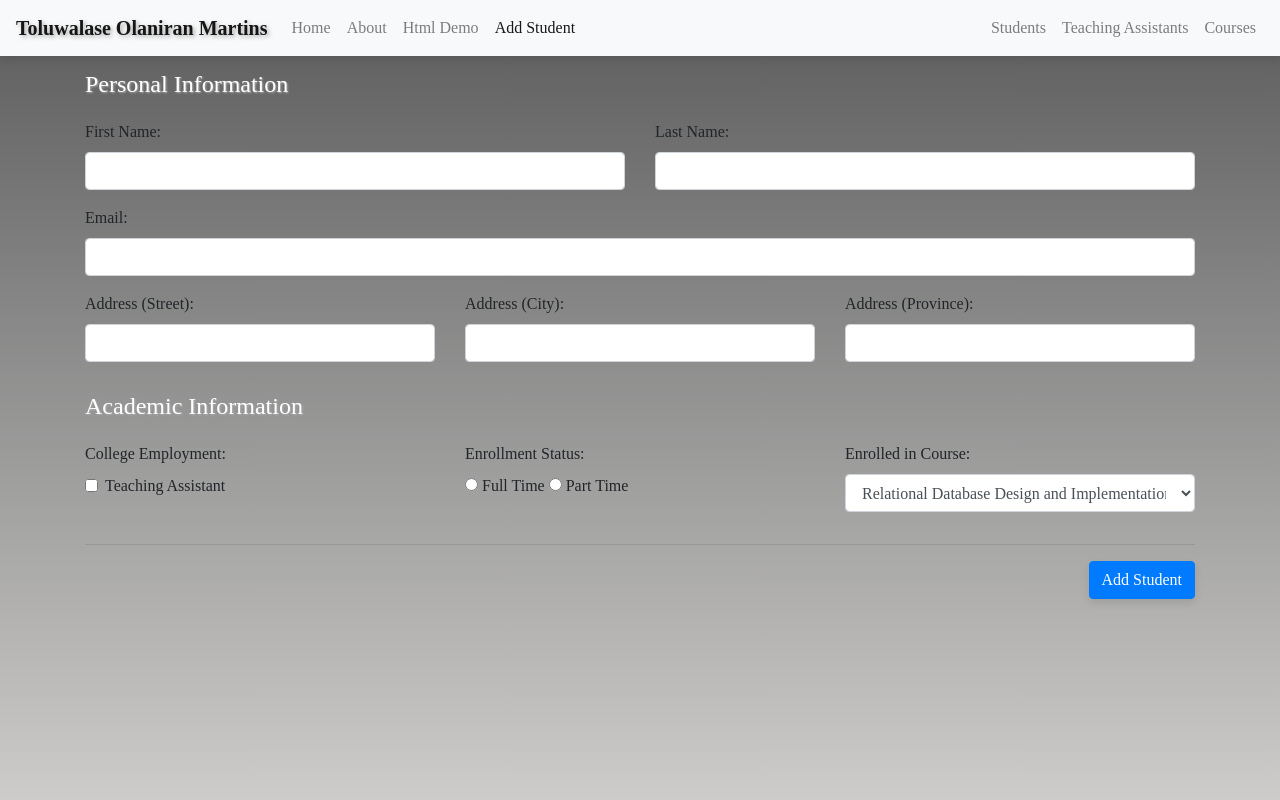
After one commit to ToluwalaseOlaniran/Web700-app, a Node server app: page /students/add in a window 1280 px wide. The commit adds this page. Run offline with Node 20, Linux system fonts and the light colour scheme.

Commit message:
Assignment 4

```diff
--- /dev/null
+++ b/Public/CSS/theme.css
@@ -0,0 +1,81 @@
+/* Importing Google Fonts */
+@import url('https://fonts.googleapis.com/css2?family=Roboto:wght@400;700&display=swap');
+
+/* Navbar styling */
+.navbar {
+  background-color: #bbbdbd;
+  box-shadow: 0 4px 8px rgba(0, 0, 0, 0.1);
+}
+
+.navbar-brand {
+  color: #788687;
+  text-shadow: 2px 2px 4px #aaa;
+  font-weight: bold;
+}
+
+.nav-link {
+  color: #877978;
+}
+
+.nav-link:hover {
+  color: #7a7877;
+}
+
+/* Styling the body and html for a full-page gradient background */
+body, html {
+  background: #838080; /* fallback color */
+  background: linear-gradient(to bottom, #5b5b5b, #cdcccb);
+  background-repeat: no-repeat;
+  background-size: cover;
+  width: 100%;
+  height: 100%;
+  font-family: 'Baskervvillee SC', 'PT serif';
+  overflow: auto;
+}
+
+/* Button styling */
+.btn-primary {
+  background-color: #007bff;
+  border-color: #007bff;
+  box-shadow: 0 4px 8px rgba(0, 0, 0, 0.1);
+}
+
+.btn-primary:hover {
+  background-color: #0056b3;
+  border-color: #004085;
+}
+
+/* Table row styling for odd rows */
+table tbody tr:nth-child(odd) {
+  background-color: #f2f2f2;
+}
+
+/* Heading elements styling */
+h1, h2, h3, h4, h5, h6 {
+  font-family: 'Baskerville SC', 'PT serif';
+  color: #ffffff;
+  text-shadow: 1px 1px 2px #000000;
+}
+
+caption {
+  color: #ffffff;
+  font-weight: bold;
+}
+
+/* Anchor elements styling */
+a {
+  color: #ffffff;
+}
+
+a:hover {
+  color: #232323;
+}
+
+/* Fieldset legends styling */
+legend {
+  padding-top: 10px;
+  padding-bottom: 10px;
+  font-family: 'Baskervvillee SC', 'PT serif';
+  color: #ffffff;
+  text-shadow: 1px 1px 2px #aaa;
+}
--- a/server.js
+++ b/server.js
@@ -14,6 +14,10 @@ var express = require("express");
 var app = express();
 var path = require("path");
 var collegeData = require("./modules/collegeData");
+
+app.set('views', __dirname + '/views');
+app.use(express.static(__dirname + '/public'));
+app.use(express.urlencoded({ extended: true }));
 
 app.get("/students", (req, res) => {
     if (req.query.course) {
@@ -67,6 +71,18 @@ app.get("/htmlDemo", (req, res) => {
     res.sendFile(path.join(__dirname, "/views/htmlDemo.html"));
 });
 
+app.get("/students/add", (req, res) => {
+    res.sendFile(path.join(__dirname, "/views/addStudent.html"));
+});
+
+app.post("/students/add", (req, res) => {
+    collegeData.addStudent(req.body).then(() => {
+        res.redirect("/students");
+    }).catch((err) => {
+        res.json({ message: "Error adding student: " + err });
+    });
+});
+
 app.use((req, res) => {
     res.status(404).send("Oops, looks like you are lost.");
 });
--- a/views/about.html
+++ b/views/about.html
@@ -4,6 +4,7 @@
 		<title>WEB700</title>
 		<meta charset="UTF-8" />
 		<link rel="stylesheet" href="https://stackpath.bootstrapcdn.com/bootstrap/4.3.1/css/bootstrap.min.css" integrity="sha384-ggOyR0iXCbMQv3Xipma34MD+dH/1fQ784/j6cY/iJTQUOhcWr7x9JvoRxT2MZw1T" crossorigin="anonymous">
+		<link rel="stylesheet" href="/css/theme.css">
 	</head>
 
 	<body>
@@ -18,6 +19,7 @@
 					<li class="nav-item"><a class="nav-link" href="/">Home</a></li>
 					<li class="nav-item active"><a class="nav-link" href="/about">About</a></li>
 					<li class="nav-item"><a class="nav-link" href="/htmlDemo">Html Demo</a></li>
+					<li class="nav-item"><a class="nav-link" href="/students/add">Add Student</a></li>
 				</ul>
 				<ul class="navbar-nav ml-auto">
 					<li class="nav-item"><a class="nav-link" href="/students">Students</a></li>
--- /dev/null
+++ b/views/addStudent.html
@@ -0,0 +1,132 @@
+<!DOCTYPE html>
+<html>
+<head>
+    <title>WEB700</title>
+    <meta charset="UTF-8" />
+    <link rel="stylesheet" href="https://stackpath.bootstrapcdn.com/bootstrap/4.3.1/css/bootstrap.min.css" integrity="sha384-ggOyR0iXCbMQv3Xipma34MD+dH/1fQ784/j6cY/iJTQUOhcWr7x9JvoRxT2MZw1T" crossorigin="anonymous">
+    <link rel="stylesheet" href="/css/theme.css">
+</head>
+
+<body>
+    <nav class="navbar navbar-expand-lg navbar-light bg-light">
+        <a class="navbar-brand" href="#">Toluwalase Olaniran Martins</a>
+        <button class="navbar-toggler" type="button" data-toggle="collapse" data-target="#navbarSupportedContent" aria-controls="navbarSupportedContent" aria-expanded="false" aria-label="Toggle navigation">
+            <span class="navbar-toggler-icon"></span>
+        </button>
+
+        <div class="collapse navbar-collapse" id="navbarSupportedContent">
+            <ul class="navbar-nav mr-auto">
+                <li class="nav-item"><a class="nav-link" href="/">Home</a></li>
+                <li class="nav-item"><a class="nav-link" href="/about">About</a></li>
+                <li class="nav-item"><a class="nav-link" href="/htmlDemo">Html Demo</a></li>
+                <li class="nav-item active"><a class="nav-link" href="/students/add">Add Student</a></li>
+            </ul>
+            <ul class="navbar-nav ml-auto">
+                <li class="nav-item"><a class="nav-link" href="/students">Students</a></li>
+                <li class="nav-item"><a class="nav-link" href="/tas">Teaching Assistants</a></li>
+                <li class="nav-item"><a class="nav-link" href="/courses">Courses</a></li>
+            </ul>
+        </div>
+    </nav>
+
+    <div class="container">
+        <div class="row">
+            <main class="col-md-12">
+                <form method ="post" action="/students/add">
+                    <fieldset>
+                        <legend>Personal Information</legend>
+                        <div class="row">
+                            <div class="col-md-6">
+                            <div class="form-group">
+                                <label>First Name:</label>
+                                <input class="form-control" name="firstName" type="text" />
+                            </div>
+                            </div>
+                            <div class="col-md-6">
+                                <div class="form-group">
+                                    <label >Last Name:</label>
+                                    <input class="form-control" name="lastName" type="text"  />
+                                </div>
+                            </div>
+                        </div>
+                        <div class="row">
+                            <div class="col-md-12">
+                                <div class="form-group">
+                                    <label >Email:</label>
+                                    <input class="form-control" name="email" type="email" />
+                                </div>
+                            </div>
+                        </div>
+                        <div class="row">
+                            <div class="col-md-4">
+                                <div class="form-group">
+                                    <label>Address (Street):</label>
+                                    <input class="form-control" name="Street" type="text" />
+                                </div>
+                            </div>
+                            <div class="col-md-4">
+                                <div class="form-group">
+                                    <label>Address (City):</label>
+                                    <input class="form-control" name="City" type="text" />
+                                </div>
+                            </div>
+                            <div class="col-md-4">
+                                <div class="form-group">
+                                    <label>Address (Province):</label>
+                                    <input class="form-control" name="Province" type="text" />
+                                </div>
+                            </div>
+                        </div>
+                    </fieldset>
+                    <fieldset>
+                        <legend>Academic Information</legend>
+                        <div class="row">
+                            <div class="col-md-4">
+                                <label>College Employment:</label><br />
+                                <div class="form-check">
+                                    <input class="form-check-input" name="TA" type="checkbox" id="TA">
+                                    <label class="form-check-label" for="TA">
+                                        Teaching Assistant
+                                    </label>
+                                </div>
+                                <br />
+                            </div>
+                            <div class="col-md-4">
+                                <div class="form-group">
+                                    <label>Enrollment Status:</label><br />
+                                    <label  class="checkbox-inline">
+                                        <input name="status" type="radio" value="Full Time" /> Full Time
+                                    </label>
+                                    <label class="checkbox-inline">
+                                        <input name="status" type="radio" value="Part Time" /> Part Time
+                                    </label>
+                                </div>
+                            </div>
+                            <div class="col-md-4">
+                                <div class="form-group">
+                                    <label for="course">Enrolled in Course:</label>
+                                    <select class="form-control" name="course" id="course">
+                                        <option value="1">Relational Database Design and Implementation</option>
+                                        <option value="2">Java Programming</option>
+                                        <option value="3">Introduction to Cloud Computing</option>
+                                        <option value="4">Database Administration and Management</option>
+                                        <option value="5">Web Programming</option>
+                                        <option value="6">Applied Capstone Project</option>
+                                        <option value="7">Database Connectivity Using Java</option>
+                                        <option value="8">Accessing Big Data</option>
+                                        <option value="9">Datawarehousing</option>
+                                        <option value="10">Security in Databases and Web Applications</option>
+                                        <option value="11">Work Term Preparation (Work-Integrated Learning option only)</option>
+                                    </select>
+                                </div>
+                            </div>
+                        </div>
+                    </fieldset>
+                    <hr />
+                    <input type="submit" class="btn btn-primary float-right" value="Add Student" /><br /><br /><br />
+                </form>
+            </main>
+        </div>
+    </div>
+
+    <script src="https://code.jquery.com/jquery-3.3.1.slim.min.js" integrity="sha384-q8i/X+965DzO0rT7abK41JStQIAqVgRVzpbzo5sm
--- a/views/home.html
+++ b/views/home.html
@@ -4,6 +4,7 @@
 		<title>WEB700</title>
 		<meta charset="UTF-8" />
 		<link rel="stylesheet" href="https://stackpath.bootstrapcdn.com/bootstrap/4.3.1/css/bootstrap.min.css" integrity="sha384-ggOyR0iXCbMQv3Xipma34MD+dH/1fQ784/j6cY/iJTQUOhcWr7x9JvoRxT2MZw1T" crossorigin="anonymous">
+		<link rel="stylesheet" href="/css/theme.css">
 	</head>
 
 	<body>
@@ -18,6 +19,7 @@
 					<li class="nav-item active"><a class="nav-link" href="/">Home</a></li>
 					<li class="nav-item"><a class="nav-link" href="/about">About</a></li>
 					<li class="nav-item"><a class="nav-link" href="/htmlDemo">Html Demo</a></li>
+					<li class="nav-item"><a class="nav-link" href="/students/add">Add Student</a></li>
 				</ul>
 				<ul class="navbar-nav ml-auto">
 					<li class="nav-item"><a class="nav-link" href="/students">Students</a></li>
--- a/views/htmlDemo.html
+++ b/views/htmlDemo.html
@@ -4,6 +4,7 @@
 		<title>WEB700</title>
 		<meta charset="UTF-8" />
 		<link rel="stylesheet" href="https://stackpath.bootstrapcdn.com/bootstrap/4.3.1/css/bootstrap.min.css" integrity="sha384-ggOyR0iXCbMQv3Xipma34MD+dH/1fQ784/j6cY/iJTQUOhcWr7x9JvoRxT2MZw1T" crossorigin="anonymous">
+		<link rel="stylesheet" href="/css/theme.css">
 	</head>
 
 	<body>
@@ -18,6 +19,7 @@
 					<li class="nav-item"><a class="nav-link" href="/">Home</a></li>
 					<li class="nav-item"><a class="nav-link" href="/about">About</a></li>
 					<li class="nav-item active"><a class="nav-link" href="/htmlDemo">Html Demo</a></li>
+					<li class="nav-item"><a class="nav-link" href="/students/add">Add Student</a></li>
 				</ul>
 				<ul class="navbar-nav ml-auto">
 					<li class="nav-item"><a class="nav-link" href="/students">Students</a></li>
```
Also changed, not shown: modules/collegeData.js (+19 -0 lines), data/students.json, vercel.json (added).
